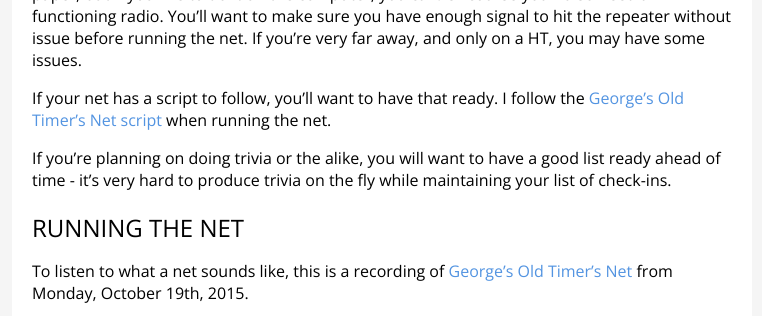
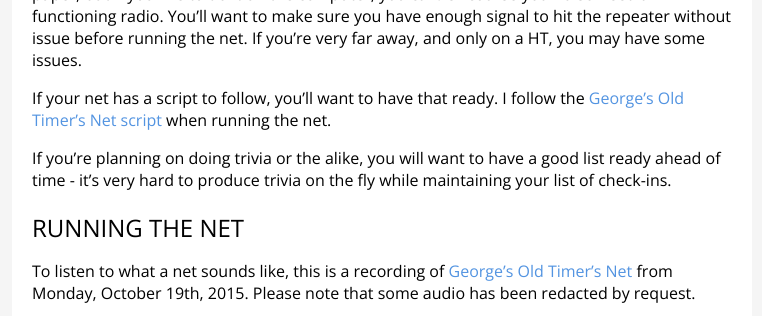
Before and after one commit to mide/mide.io, a Jekyll site: the page built from _posts/2015-10-19-running-a-ham-radio-net.md, in a window 1280 px wide and 900 px high, scrolled down 1255 px, cut to the strip 0-316 px from the top of the window. Shown: the whole strip, without its empty margins (258-1020 px from the left). Built offline with Jekyll 4.4.1, drawn with Linux system fonts in a browser that asks for light colours; nearby versions of some CDN libraries.

Commit message:
Added new, redacted audio

```diff
--- a/_posts/2015-10-19-running-a-ham-radio-net.md
+++ b/_posts/2015-10-19-running-a-ham-radio-net.md
@@ -37,9 +37,9 @@
 If you're planning on doing trivia or the alike, you will want to have a good list ready ahead of time - it's very hard to produce trivia on the fly while maintaining your list of check-ins.
 
 ## Running the Net
-To listen to what a net sounds like, this is a recording of [George's Old Timer's Net](https://github.com/cmara/georges-net-script) from Monday, October 19th, 2015.
+To listen to what a net sounds like, this is a recording of [George's Old Timer's Net](https://github.com/cmara/georges-net-script) from Monday, October 19th, 2015. Please note that some audio has been redacted by request.
 
-<iframe width="100%" height="166" scrolling="no" frameborder="no" src="https://w.soundcloud.com/player/?url=https%3A//api.soundcloud.com/tracks/229182791%3Fsecret_token%3Ds-Mdayk&amp;color=ff5500&amp;auto_play=false&amp;hide_related=false&amp;show_comments=true&amp;show_user=true&amp;show_reposts=false"></iframe>
+<iframe width="100%" height="166" scrolling="no" frameborder="no" src="https://w.soundcloud.com/player/?url=https%3A//api.soundcloud.com/tracks/229518846%3Fsecret_token%3Ds-NW6ho&amp;color=ff5500&amp;auto_play=false&amp;hide_related=false&amp;show_comments=true&amp;show_user=true&amp;show_reposts=false"></iframe>
 
 We heard from the following stations during the net: [`W1IDE`](http://qrz.com/db/w1ide), [`KB1VXY`](http://qrz.com/db/kb1vxy), [`W1LEB`](http://qrz.com/db/w1leb), [`W1OCJ`](http://qrz.com/db/w1ocj), [`WA1GVM`](http://qrz.com/db/wa1gvm), [`NG1I`](http://qrz.com/db/ng1i), [`K1QJM`](http://qrz.com/db/k1qjm), `REDACTED`, [`KC1CAR`](http://qrz.com/db/kc1car), [`WI1Y`](http://qrz.com/db/wi1y), [`K1RAU`](http://qrz.com/db/k1rau), [`KC1DWX`](http://qrz.com/db/kc1dwx), [`WA1MDD`](http://qrz.com/db/wa1mdd), [`N1RWW`](http://qrz.com/db/n1rww), and [`N1TZM`](http://qrz.com/db/n1tzm).
 
```
